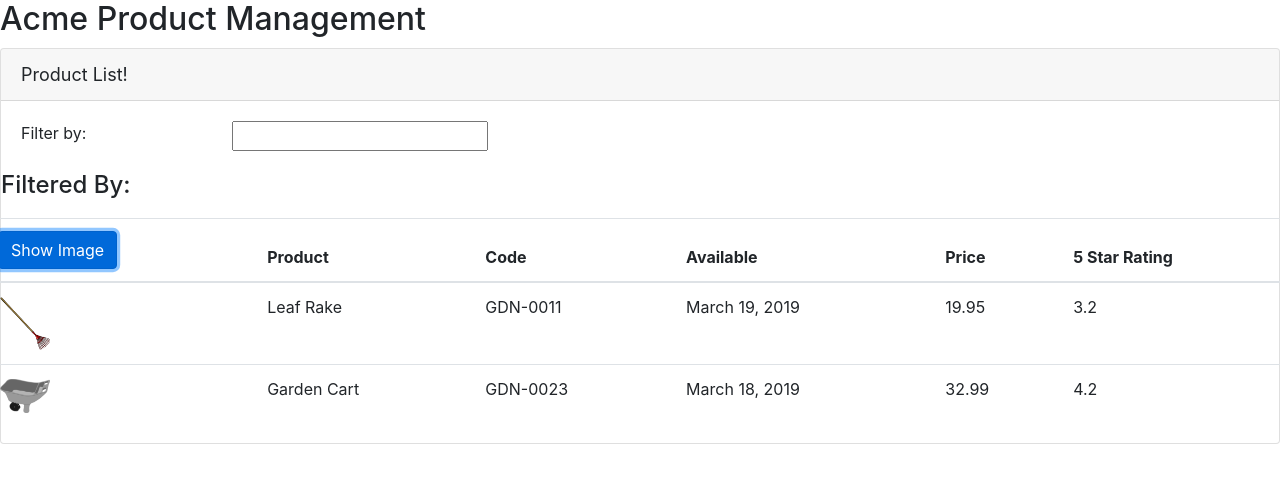
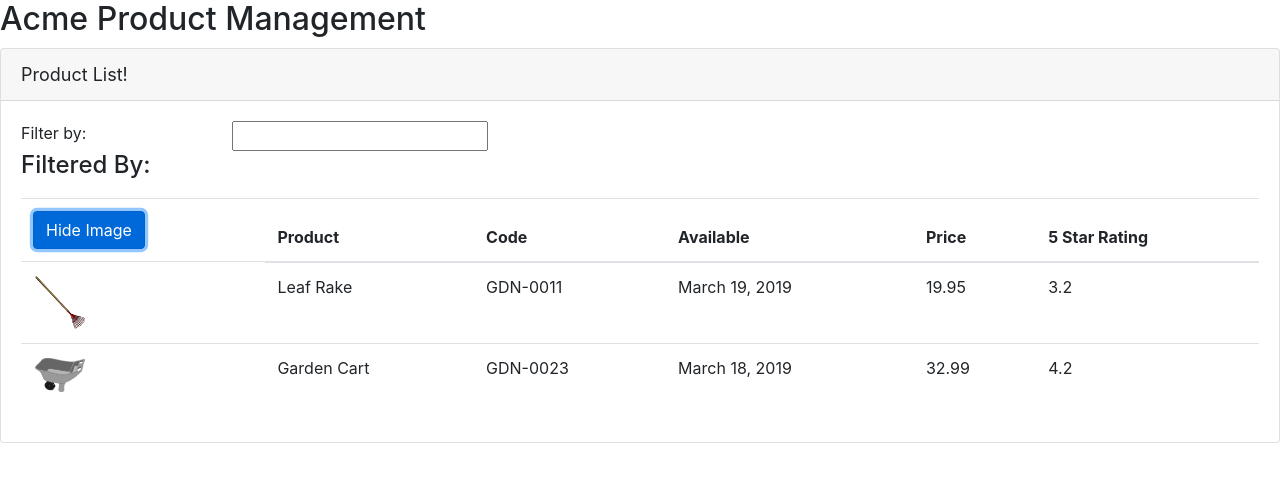
Before and after one commit to nickmcsimpson/angular_learning_apm, an Angular app: page /welcome in a window 1280 px wide. Both pictures are taken after a click on the button "Show Image". Shown: the top 482 px of the page. Built offline with nearby package versions, Linux system fonts and the light colour scheme.

Commit message:
Use Event Binding to toggle images

```diff
--- a/src/app/products/product-list.component.html
+++ b/src/app/products/product-list.component.html
@@ -22,21 +22,26 @@
                 <input type="text"/>
             </div>
         </div>
-    </div>
-    <div class="row">
-        <div class="col-md-6">
-            <h4>Filtered By:</h4>
+        <div class="row">
+            <div class="col-md-6">
+                <h4>Filtered By:</h4>
+            </div>
         </div>
         <div class="table-responsive">
             <table class="table"
                 *ngIf='products && products.length'>
                 <thead>
                     <tr>
-                        <th>
-                            <button class="btn btn-primary">
-                                Show Image
+                        <td>
+                            <!-- Event Binding
+                                    defined list of DOM/Web events
+                            -->
+                            <button class="btn btn-primary"
+                                (click)='toggleImage()'
+                            >
+                                {{showImage ? 'Hide' : 'Show'}} Image
                             </button>
-                        </th>
+                        </td>
                         <th>Product</th>
                         <th>Code</th>
                         <th>Available</th>
@@ -48,7 +53,8 @@
                     <tr *ngFor="let product of products">
                         <td>
                             <!-- Using Property Binding to reference variables -->
-                            <img [src]='product.imageUrl'
+                            <img *ngIf='showImage'
+                                [src]='product.imageUrl'
                                 [title]='product.productName'
                                 [style.width.px]='imageWidth'
                                 [style.margin.px]='imageMargin'
@@ -63,7 +69,6 @@
                 </tbody>
             </table>
         </div>
-
     </div>
 
 </div>
--- a/src/app/products/product-list.component.ts
+++ b/src/app/products/product-list.component.ts
@@ -5,10 +5,11 @@
     templateUrl: './product-list.component.html',//relative path
 })
 export class ProductListComponent {
-    //TypeScript can infer type from these pre-defined variables
+    // TypeScript can infer type from these pre-defined variables
     pageTitle: string = 'Product List!';
     imageWidth: number = 50;
     imageMargin: number = 2;
+    showImage: boolean = false;
     products: any[] = [
         {
           "productId": 1,
@@ -31,4 +32,10 @@
           "imageUrl": "assets/images/garden_cart.png"
         }
     ];
+
+    // No return type or keywords for function
+    toggleImage(): void {
+        this.showImage = !this.showImage;
+    }
+    // Change detection will automatically reevaluate the bound displays
 }
```
